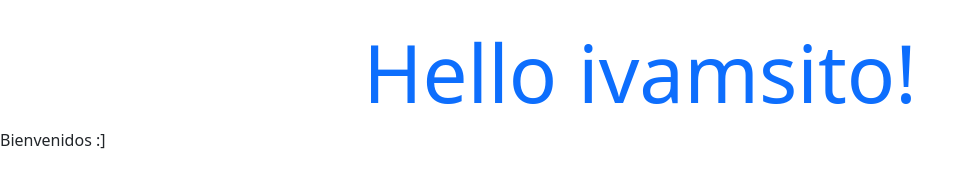
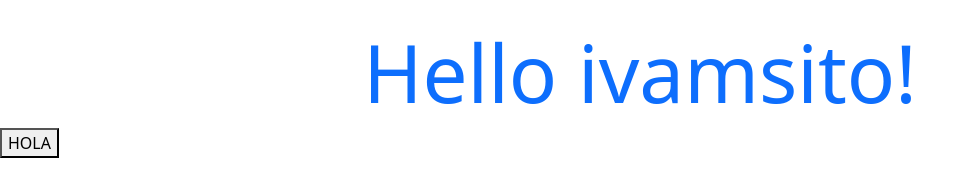
Before and after one commit to eljoel17/eljoel17.github.io, a plain HTML site: page index.html in a window 1280 px wide. Shown: the whole page, without its empty margins (0-974 px from the left). Drawn offline with nearby package versions, Linux system fonts and the light colour scheme.

Commit message:
button added

```diff
--- a/index.html
+++ b/index.html
@@ -12,7 +12,7 @@
   </head>
   <body>
     <h1 class="text-center mt-4 display-1 text-primary">Hello ivamsito!</h1>
-    <p>Bienvenidos :]</p>
+     <button>HOLA</button>
     <!-- Optional JavaScript; choose one of the two! -->
 
     <!-- Option 1: Bootstrap Bundle with Popper -->
```
